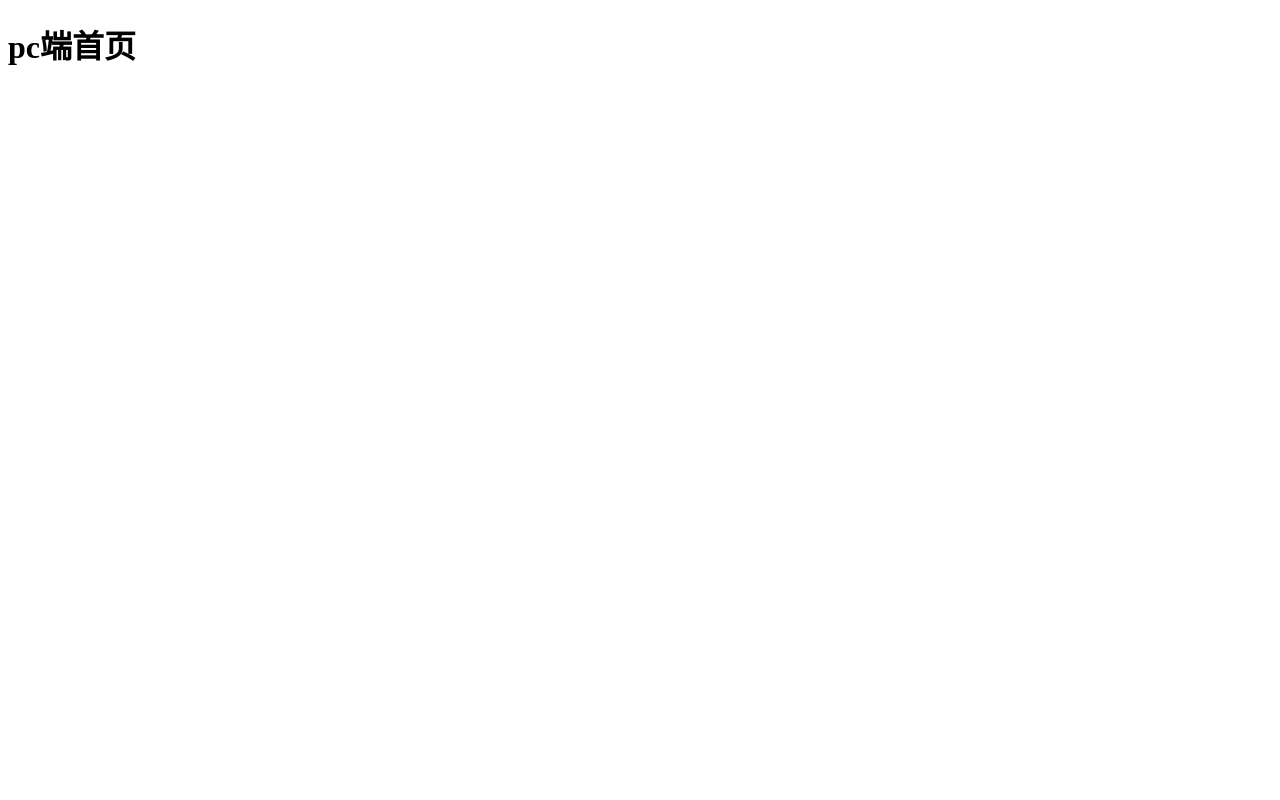
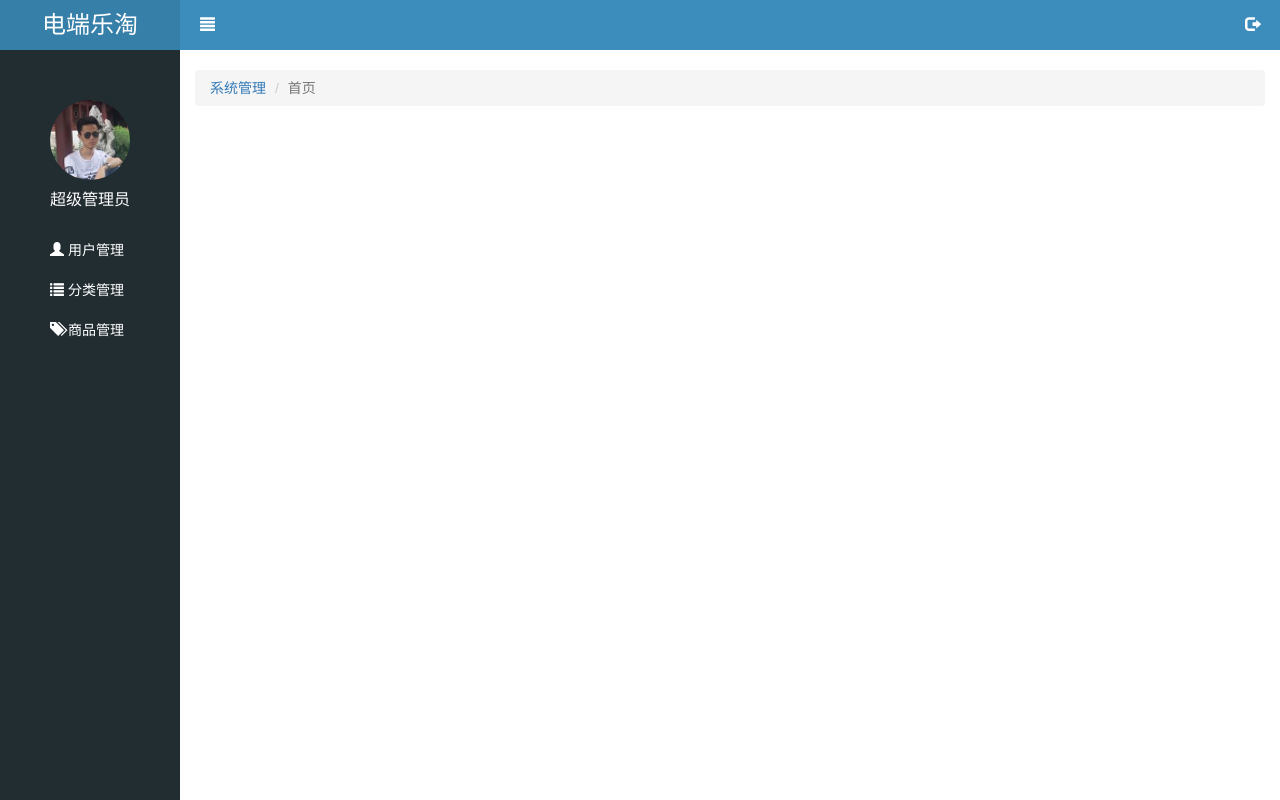
Before and after one commit to huakai1314/letao, a website: page public/admin/index.html in a window 1280 px wide. Drawn offline with Linux system fonts and the light colour scheme.

Commit message:
首页静态页面提交

```diff
--- a/public/admin/css/common.css
+++ b/public/admin/css/common.css
@@ -5,3 +5,88 @@
 .mt_200{
     margin-top: 200px;
 }
+/* 取消a连接的所有的默认的样式 */
+a:link,
+a:visited,
+a:hover,
+a:active{
+    text-decoration: none;
+}
+/* 取出列表前面的点 */
+ul,ol {
+    list-style: none;
+    margin: 0;
+    padding: 0;
+  }
+
+/* 注意：高 */
+html,body{
+    height: 100%;
+}
+
+body{
+    padding-left: 180px;
+}
+/* 首页代码 */
+.lt_aside{
+   width: 180px;
+   height: 100%;
+   background-color: #222d32;
+   position: absolute;
+   left: 0;
+   top: 0;
+}
+/* 标题的部分 */
+.brand a{
+    display: block;
+    width: 180px;
+    height: 50px;
+    line-height: 50px;
+    text-align:center;
+    font-size: 24px;
+    background-color: #367fa9;
+    color: #fff;
+
+}
+/* 头像和昵称 */
+.user img{
+    display: block;
+    border-radius: 50%;
+    width: 80px;
+    height: 80px;
+    margin: 50px auto 0px;
+}
+.user p{
+    color: #fff;
+    text-align: center;
+    height: 40px;
+    line-height: 40px;
+    font-size: 16px;
+}
+/* 导航列表部分 */
+.nav ul li a{
+    display: block;
+    height: 40px;
+    line-height: 40px;
+    color: #fff;
+    padding-left: 50px;
+}
+/* 右半部分 */
+.lt_main{
+    width: 100%;
+    height: 100%;
+    /* background-color: red; */
+}
+.lt_header{
+    height: 20px;
+    padding: 0px 20px;
+    height: 50px;
+    line-height: 50px;
+    background-color: #3c8dbc;
+    margin-bottom: 20px;
+
+}
+.lt_header a{
+    color: #fff;
+    font-size: 15px;
+}
--- a/public/admin/index.html
+++ b/public/admin/index.html
@@ -1,12 +1,109 @@
 <!DOCTYPE html>
 <html lang="en">
 <head>
-  <meta charset="UTF-8">
-  <meta name="viewport" content="width=device-width, initial-scale=1.0">
-  <meta http-equiv="X-UA-Compatible" content="ie=edge">
-  <title>Document</title>
+    <meta charset="UTF-8">
+    <meta name="viewport" content="width=device-width, initial-scale=1.0">
+    <meta http-equiv="X-UA-Compatible" content="ie=edge">
+    <title>项目：乐淘</title>
+    <!-- 引入bootstrap 框架 -->
+    <link rel="stylesheet" href="lib/bootstrap/css/bootstrap.css">
+    <!-- 引入表单验证的css样式 -->
+    <link rel="stylesheet" href="lib/bootstrap-validator/css/bootstrapValidator.css">
+    <!-- 进度条插件 -->
+    <link rel="stylesheet" href="lib/nprogress/nprogress.css">
+    <!-- 引入css样式 -->
+    <link rel="stylesheet" href="css/common.css">
 </head>
+<!-- 给body提那家背景颜色 -->
 <body>
-  <h1>pc端首页</h1>
+    <!-- 左边部分 -->
+    <div class="lt_aside">
+       <!-- 标题的部分 -->
+       <div class="brand">
+         <a href="index.html">电端乐淘</a>
+       </div>
+       <!-- 头像和昵称 -->
+       <div class="user">
+         <img src="images/default.jpg" alt="">
+         <p>超级管理员</p>
+       </div>
+       <!-- 列表部分 -->
+       <div class="nav">
+         <ul>
+           <li>
+              <a href="user.html">
+                <span class="glyphicon glyphicon-user"></span>
+                <span>用户管理</span>
+              </a>
+            </li>
+           <li>
+             <a href="javascript:;">
+               <span class="glyphicon glyphicon-list"></span>
+               <span>分类管理</span>
+             </a>
+           </li>
+           <li>
+             <a href="product.html">
+               <span class="glyphicon glyphicon-tags"></span>
+               <span>商品管理</span>
+             </a>
+          </li>
+         </ul>
+       </div>
+    </div>
+    <!-- 右边部分 -->
+    <div class="lt_main">
+      <!-- 头部部分 -->
+      <div class="lt_header">
+          <div class="pull-left">
+            <a href="javascript:;">
+                <span class="glyphicon glyphicon-align-justify"></span>
+            </a>
+          </div>
+          <div class="pull-right">
+            <a href="javascript:;">
+                <span class="glyphicon glyphicon glyphicon-log-out"></span>
+            </a>
+          </div>
+      </div>
+      <!-- 面包屑导航 -->
+      <div class="container-fluid">
+          <ol class="breadcrumb">
+              <li><a href="#">系统管理</a></li>
+              <li class="active">首页</li>
+            </ol>
+      </div>
+    </div>
+
+
+
+
+
+
+
+
+
+
+
+
+
+
+
+
+
+
+
+    <!-- 引入jquery -->
+    <script src="lib/jquery/jquery.js"></script>
+    <!-- 引入bootstrap -->
+    <script src="lib/bootstrap/js/bootstrap.js"></script>
+    <!-- 引入表单验证的插件 -->
+    <script src="lib/bootstrap-validator/js/bootstrapValidator.js"></script>
+    <!-- 进度条的插件 进度条是每个页面只要是发送了ajax请求的时候的都会有的所以将进度条的js文件新建一个公共文件 之后的页面之间的引入就可以了 -->
+    <script src="lib/nprogress/nprogress.js"></script>
+    <!--  nprogress公共代码处理文件  -->
+    <script src="js/common.js"></script>
+    <!-- 引入login js -->
+    <script src="js/login.js"></script>
 </body>
 </html>
```
Also changed, not shown: public/admin/images/default.jpg (added), public/admin/images/default.png (added), public/admin/images/none.png (added).
